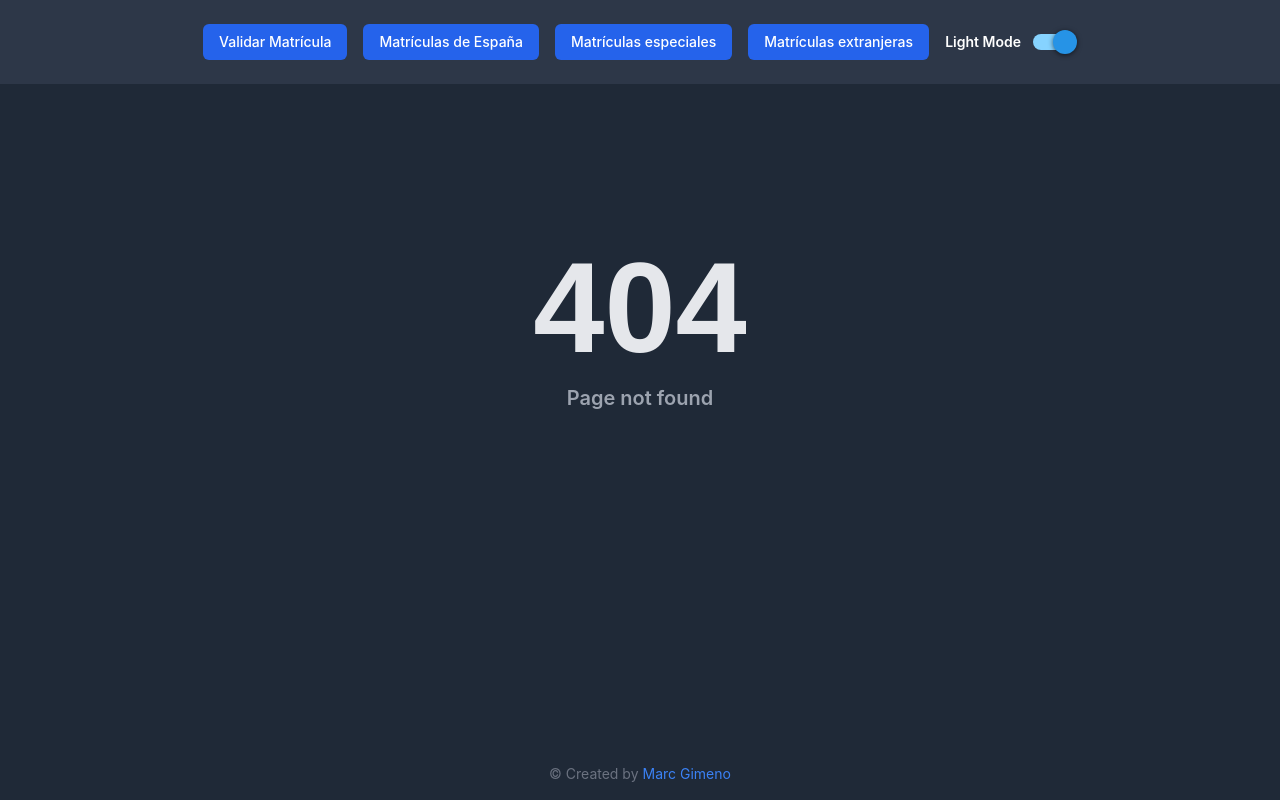
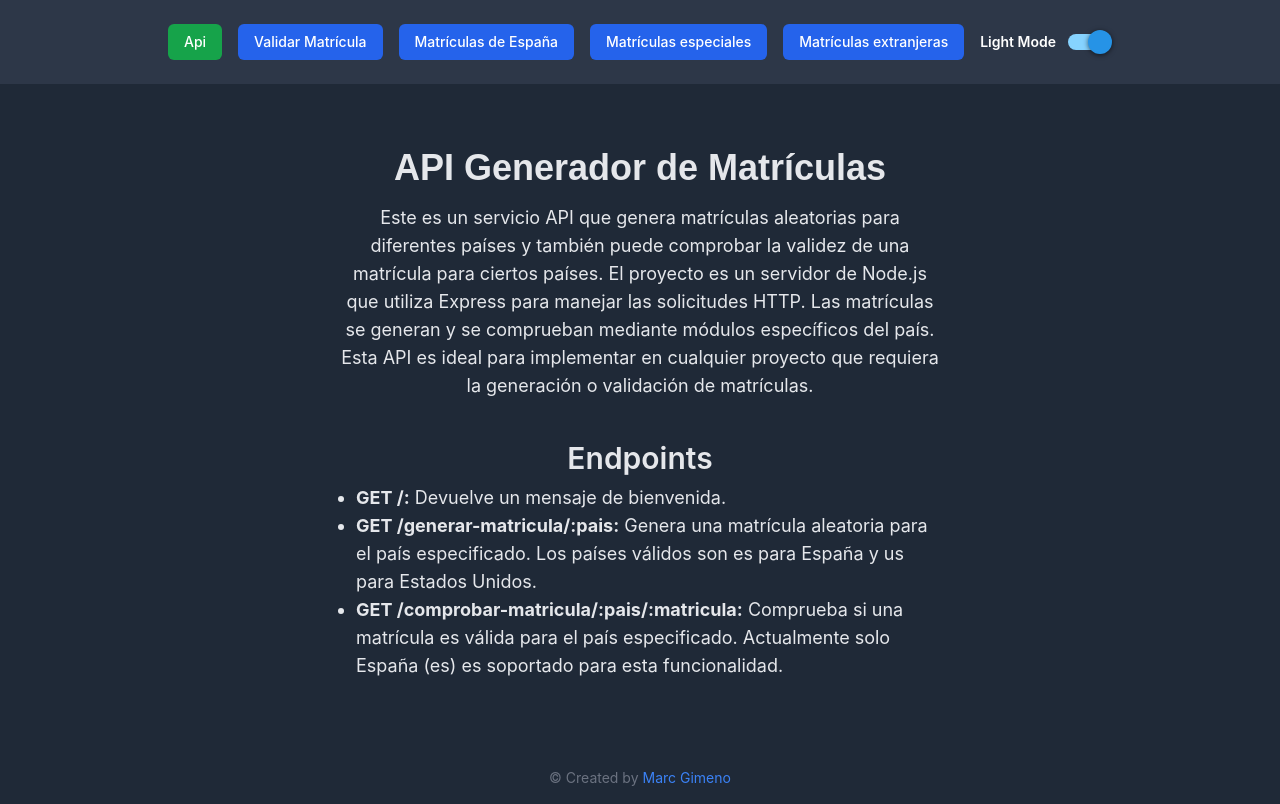
Before and after one commit to gimenomarc/Generador-de-matriculas, a React (Create React App) app in the folder generador-matriculas/: page /api in a window 1280 px wide. Before the commit this address had no page. Built offline with nearby package versions, Linux system fonts and the light colour scheme.

Commit message:
api layout

```diff
--- a/generador-matriculas/src/App.js
+++ b/generador-matriculas/src/App.js
@@ -7,6 +7,7 @@ import SpecialLicensePlates from './Components/SpecialLicensePlates';
 import ForeignLicensePlates from './Components/ForeignLicensePlates';
 import NotFoundPage from './Components/NotFoundPage';
 import ValidateLicensePlate from './Components/ValidateLicensePlate';
+import Api from './Components/Api'; // importa el nuevo componente
 import './App.css';
 
 function App() {
@@ -21,13 +22,16 @@ function App() {
     }
   };
 
-
   return (
     <Router>
       <div className={`flex flex-col min-h-screen ${darkMode ? 'bg-dark transition-colors' : 'bg-light transition-colors'}`}>
         <Navigation darkMode={darkMode} toggleDarkMode={toggleDarkMode} />
         <div className="flex flex-col justify-center items-center mt-8 mb-auto">
           <Routes>
+            <Route
+              path="/api"
+              element={<Api darkMode={darkMode} />} // Usa el nuevo componente Api aquí
+            />
             <Route
               path="/validar-matricula"
               element={<ValidateLicensePlate darkMode={darkMode} />}
--- /dev/null
+++ b/generador-matriculas/src/Components/Api.css
@@ -0,0 +1,19 @@
+.fade-enter {
+    opacity: 0;
+    transform: scale(0.9);
+  }
+
+  .fade-enter-active {
+    opacity: 1;
+    transform: translateX(0);
+    transition: opacity 300ms, transform 300ms;
+  }
+
+  .fade-exit {
+    opacity: 1;
+  }
+
+  .fade-exit-active {
+    opacity: 0;
+    transition: opacity 300ms;
+  }
--- /dev/null
+++ b/generador-matriculas/src/Components/Api.js
@@ -0,0 +1,44 @@
+import React from 'react';
+import { CSSTransition } from 'react-transition-group';
+import './Api.css';
+
+const Api = ({ darkMode }) => {
+  return (
+    <div className={`p-8 mx-auto text-center w-full md:max-w-2xl ${darkMode ? 'bg-dark text-gray-200' : 'bg-light text-gray-800'}`}>
+      <CSSTransition in={true} appear={true} timeout={300} classNames="fade">
+        <h1 className="text-4xl mb-4 font-semibold">API Generador de Matrículas</h1>
+      </CSSTransition>
+
+      <CSSTransition in={true} appear={true} timeout={500} classNames="fade">
+        <p className="mb-10 text-lg">
+          Este es un servicio API que genera matrículas aleatorias para diferentes países y también puede comprobar
+          la validez de una matrícula para ciertos países. El proyecto es un servidor de Node.js que utiliza Express para
+          manejar las solicitudes HTTP. Las matrículas se generan y se comprueban mediante módulos específicos del país.
+          Esta API es ideal para implementar en cualquier proyecto que requiera la generación o validación de matrículas.
+        </p>
+      </CSSTransition>
+
+      <CSSTransition in={true} appear={true} timeout={700} classNames="fade">
+        <h2 className="text-3xl mb-2 font-semibold">Endpoints</h2>
+      </CSSTransition>
+
+      <CSSTransition in={true} appear={true} timeout={900} classNames="fade">
+        <ul className="list-disc pl-5 mb-4 text-left inline-block">
+          <li className="text-lg">
+            <strong>GET /:</strong> Devuelve un mensaje de bienvenida.
+          </li>
+          <li className="text-lg">
+            <strong>GET /generar-matricula/:pais:</strong> Genera una matrícula aleatoria para el país especificado.
+            Los países válidos son es para España y us para Estados Unidos.
+          </li>
+          <li className="text-lg">
+            <strong>GET /comprobar-matricula/:pais/:matricula:</strong> Comprueba si una matrícula es válida para
+            el país especificado. Actualmente solo España (es) es soportado para esta funcionalidad.
+          </li>
+        </ul>
+      </CSSTransition>
+    </div>
+  );
+};
+
+export default Api;
--- a/generador-matriculas/src/Components/Navigation.js
+++ b/generador-matriculas/src/Components/Navigation.js
@@ -10,6 +10,19 @@ const Navigation = ({ darkMode, toggleDarkMode }) => {
     <nav className={`${darkMode ? 'bg-menu-dark' : 'bg-menu-light'} transition-colors`}>
       <ul className="flex flex-col sm:flex-row sm:space-x-4 justify-center items-center py-4 sm:py-6">
         <TransitionGroup component={null}>
+        <CSSTransition classNames="nav-link" timeout={500}>
+            <li className="mb-3 sm:mb-0">
+              <Link
+                to="/api"
+                className={`nav-link text-white hover:text-gray-300 transition-colors duration-300 ${darkMode ? 'text-gray-200' : ''
+                  }`}
+              >
+                <button className="px-4 py-2 text-sm font-medium text-white bg-green-600 rounded-md hover:bg-green-700 focus:outline-none focus-visible:ring-2 focus-visible:ring-white focus-visible:ring-opacity-75">
+                  Api
+                </button>
+              </Link>
+            </li>
+          </CSSTransition>
           <CSSTransition classNames="nav-link" timeout={500}>
             <li className="mb-3 sm:mb-0">
               <Link
--- a/generador-matriculas/src/Components/ValidateLicensePlate.js
+++ b/generador-matriculas/src/Components/ValidateLicensePlate.js
@@ -1,4 +1,4 @@
-import React, { useState } from 'react';
+import React, { useState, useEffect, useRef } from 'react';
 import { CSSTransition } from 'react-transition-group';
 import './ValidateLicensePlate.css';
 
@@ -6,10 +6,28 @@ const ValidateLicensePlate = ({ darkMode }) => {
     const [licensePlate, setLicensePlate] = useState('');
     const [isValid, setIsValid] = useState(null);
 
+    const isMounted = useRef(null);
+
+    useEffect(() => {
+        isMounted.current = true;
+        return () => {
+            isMounted.current = false;
+        };
+    }, []);
+
     const validateLicensePlate = () => {
         fetch(`http://localhost:3001/comprobar-matricula/es/${licensePlate}`)
-            .then(response => response.json())
-            .then(data => setIsValid(data.esValida))
+            .then(response => {
+                if (!response.ok) {
+                    throw new Error('Network response was not ok');
+                }
+                return response.json();
+            })
+            .then(data => {
+                if (isMounted.current) {
+                    setIsValid(data.esValida);
+                }
+            })
             .catch(err => console.error(err));
     };
 
```
